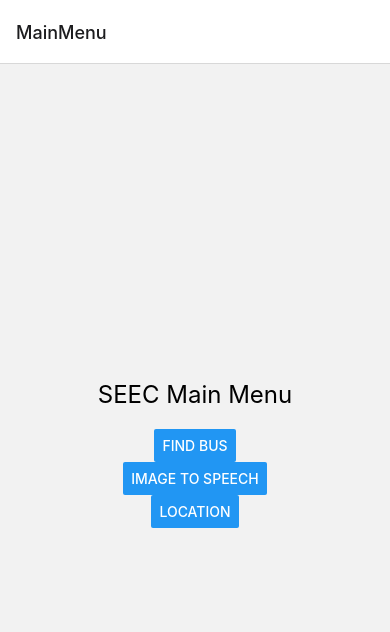
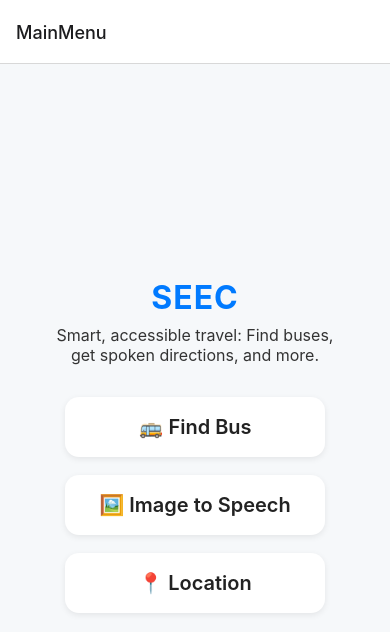
Before and after one commit to es2323/SEEC, a React Native app in the folder frontend/: screen /MainMenu in a window 390 px wide. Shown: the top 632 px of the page. Built offline with nearby package versions, Linux system fonts and the light colour scheme.

Commit message:
Refactor MainMenuScreen to use TouchableOpacity for navigation buttons and enhance UI with subtitle and improved styles

```diff
--- a/frontend/src/screens/MainMenuScreen.js
+++ b/frontend/src/screens/MainMenuScreen.js
@@ -1,5 +1,5 @@
 import React from 'react';
-import { View, Text, Button, StyleSheet } from 'react-native';
+import { View, Text, TouchableOpacity, StyleSheet } from 'react-native';
 import { useNavigation } from '@react-navigation/native';
 
 const MainMenuScreen = () => {
@@ -7,22 +7,33 @@ const MainMenuScreen = () => {
 
   return (
     <View style={styles.container}>
-      <Text style={styles.title}>SEEC Main Menu</Text>
-      <Button
-        title="Find Bus"
+      <Text style={styles.title}>SEEC</Text>
+      <Text style={styles.subtitle}>
+        Smart, accessible travel: Find buses, get spoken directions, and more.
+      </Text>
+      <View style={styles.menu}>
+        <TouchableOpacity
+          style={styles.menuButton}
           onPress={() => navigation.navigate('FindBus')}
           accessibilityLabel="Navigate to Find Bus screen"
-      />
-      <Button
-        title="Image to Speech"
+        >
+          <Text style={styles.menuButtonText}>🚌 Find Bus</Text>
+        </TouchableOpacity>
+        <TouchableOpacity
+          style={styles.menuButton}
           onPress={() => navigation.navigate('ImageToSpeech')}
           accessibilityLabel="Navigate to Image to Speech screen"
-      />
-      <Button
-        title="Location"
+        >
+          <Text style={styles.menuButtonText}>🖼️ Image to Speech</Text>
+        </TouchableOpacity>
+        <TouchableOpacity
+          style={styles.menuButton}
           onPress={() => navigation.navigate('Location')}
           accessibilityLabel="Navigate to Location screen"
-      />
+        >
+          <Text style={styles.menuButtonText}>📍 Location</Text>
+        </TouchableOpacity>
+      </View>
     </View>
   );
 };
@@ -30,13 +41,47 @@ const MainMenuScreen = () => {
 const styles = StyleSheet.create({
   container: {
     flex: 1,
+    backgroundColor: '#f6f8fa',
     justifyContent: 'center',
     alignItems: 'center',
-    padding: 20,
+    padding: 24,
   },
   title: {
-    fontSize: 24,
-    marginBottom: 20,
+    fontSize: 32,
+    fontWeight: 'bold',
+    color: '#007AFF',
+    marginBottom: 8,
+    letterSpacing: 1,
+  },
+  subtitle: {
+    fontSize: 16,
+    color: '#333',
+    marginBottom: 32,
+    textAlign: 'center',
+    maxWidth: 300,
+  },
+  menu: {
+    width: '100%',
+    alignItems: 'center',
+  },
+  menuButton: {
+    backgroundColor: '#fff',
+    paddingVertical: 18,
+    paddingHorizontal: 32,
+    borderRadius: 14,
+    marginBottom: 18,
+    width: 260,
+    alignItems: 'center',
+    elevation: 2,
+    shadowColor: '#000',
+    shadowOpacity: 0.08,
+    shadowRadius: 6,
+    shadowOffset: { width: 0, height: 2 },
+  },
+  menuButtonText: {
+    fontSize: 20,
+    color: '#222',
+    fontWeight: '600',
   },
 });
 
```
Lines whose indentation alone changed are shown as unchanged.
